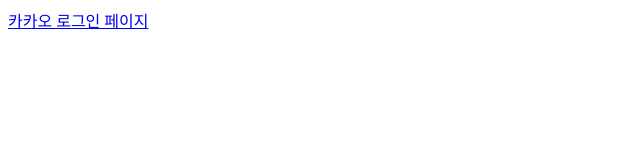
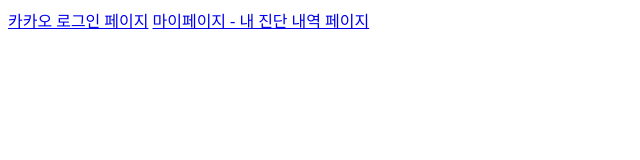
Before and after one commit to YoungSeo29/Bestme, a plain HTML site: page index.html in a window 1280 px wide. Shown: the whole page, without its empty margins (0-640 px from the left). Drawn offline with Linux system fonts and the light colour scheme.

Commit message:
feat: 마이페이지 - 내 진단 내역 페이지 추가

```diff
--- a/index.html
+++ b/index.html
@@ -9,5 +9,6 @@
 </head>
 <body>
   <a href="kakaoLogin.html">카카오 로그인 페이지</a>
+  <a href="myPage_history.md">마이페이지 - 내 진단 내역 페이지</a>
 </body>
 </html>
```
Also changed, not shown: 1 other file.
